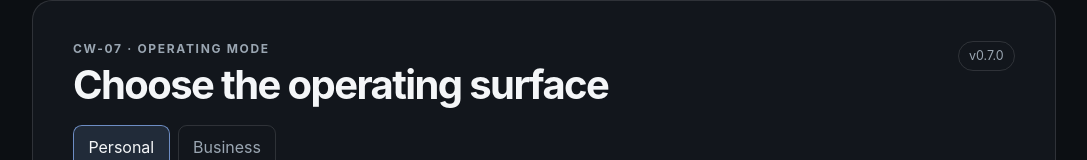
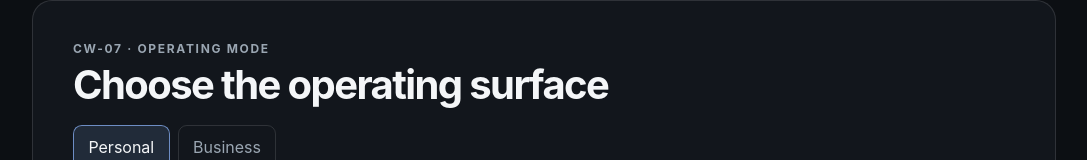
Before and after one commit to ProdigyIQ25/Craig-OS-Widget-Kit, a Next.js app: page /widgets/mode in a window 1280 px wide. Shown: the top 160 px of the page, without its empty margins (96-1183 px from the left). Built offline with nearby package versions, Linux system fonts and the light colour scheme.

Commit message:
remove widget diagnostics

```diff
--- a/components/widgets/widget-shell.tsx
+++ b/components/widgets/widget-shell.tsx
@@ -8,7 +8,6 @@ export function WidgetShell({ code, title, theme, children, footer = "Craig OS
     <main className="widget-frame wave-widget" data-theme={theme}>
       <header className="widget-header">
         <div><p className="eyebrow">{code}</p><h1>{title}</h1></div>
-      <span className="version">v0.7.0</span>
       </header>
       {children}
       <footer><span className="status-dot" aria-hidden="true" />{footer}</footer>
```
